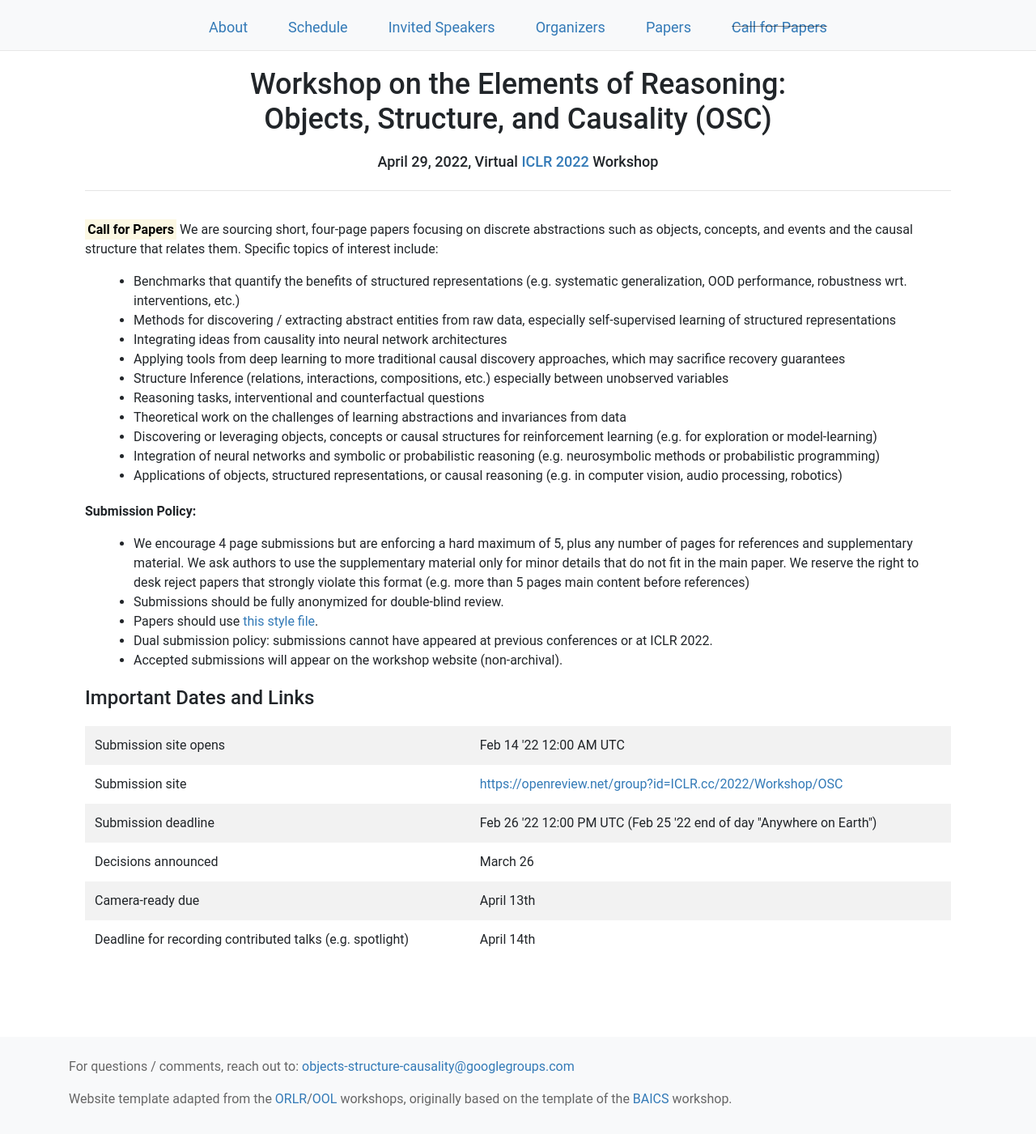
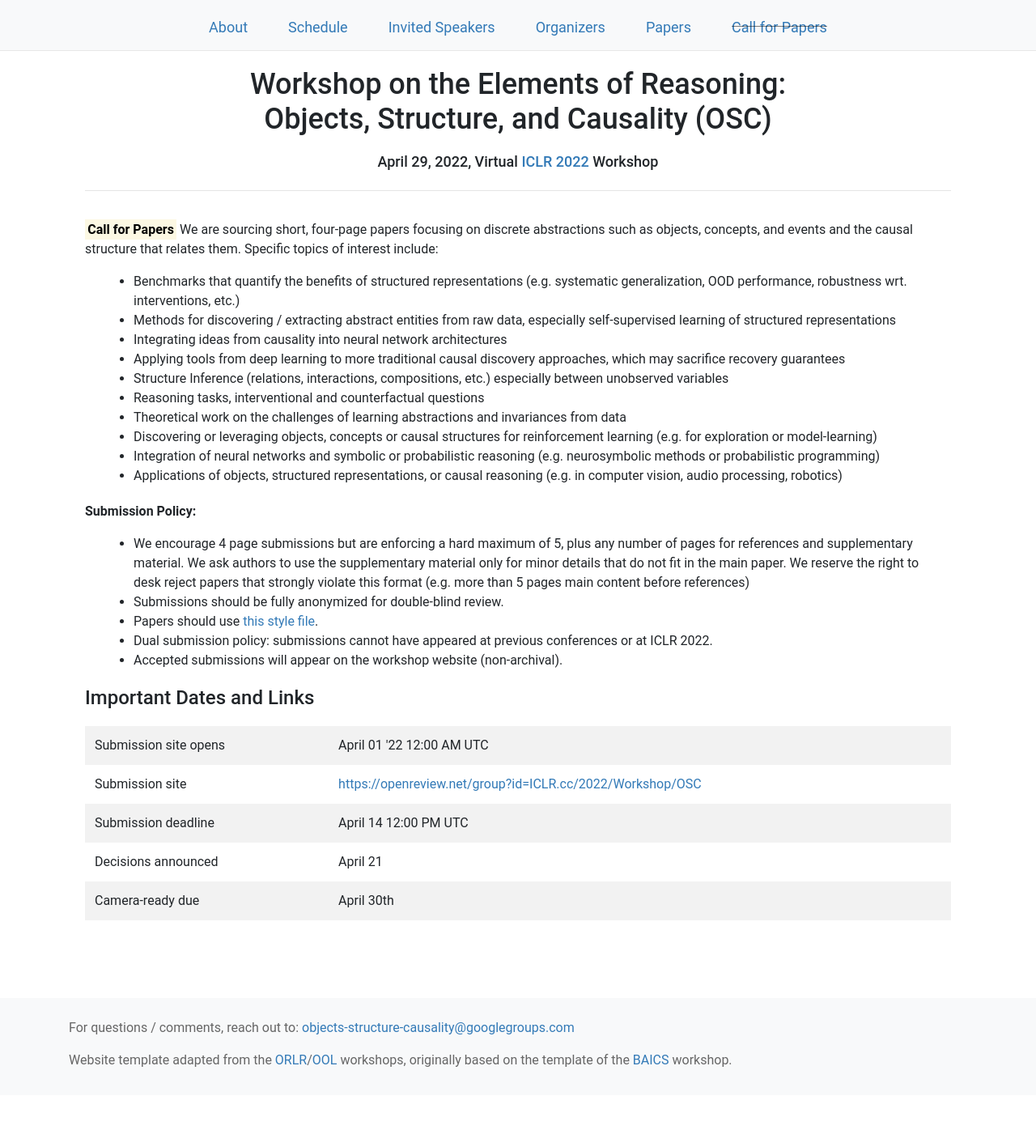
Before and after one commit to corrworkshop/corrworkshop.github.io, a Jekyll site: the page built from submit.html, in a window 1280 px wide. Shown: the whole page at 81% size. Built offline with Jekyll 4.4.1, drawn with Linux system fonts in a browser that asks for light colours; nearby versions of some CDN libraries; after the commit the page ends 1353 px from its top, so only the background shows below that.

Commit message:
Update preliminary dates

```diff
--- a/submit.html
+++ b/submit.html
@@ -36,7 +36,7 @@ layout: default
     <tbody>
     <tr>
       <td>Submission site opens</td>
-      <td>Feb 14 '22 12:00 AM UTC </td>
+      <td>April 01 '22 12:00 AM UTC </td>
     </tr>
     <tr>
       <td>Submission site</td>
@@ -44,19 +44,15 @@ layout: default
     </tr>
     <tr>
       <td>Submission deadline</td>
-      <td>Feb 26 '22 12:00 PM UTC (Feb 25 '22 end of day "Anywhere on Earth")</td>
+      <td>April 14 12:00 PM UTC</td>
     </tr>
     <tr>
       <td>Decisions announced</td>
-      <td>March 26</td>
+      <td>April 21</td>
     </tr>
     <tr>
       <td>Camera-ready due</td>
-      <td>April 13th</td>
-    </tr>
-    <tr>
-      <td>Deadline for recording contributed talks (e.g. spotlight)</td>
-      <td>April 14th</td>
+      <td>April 30th</td>
     </tr>
     </tbody>
     </table>
```
